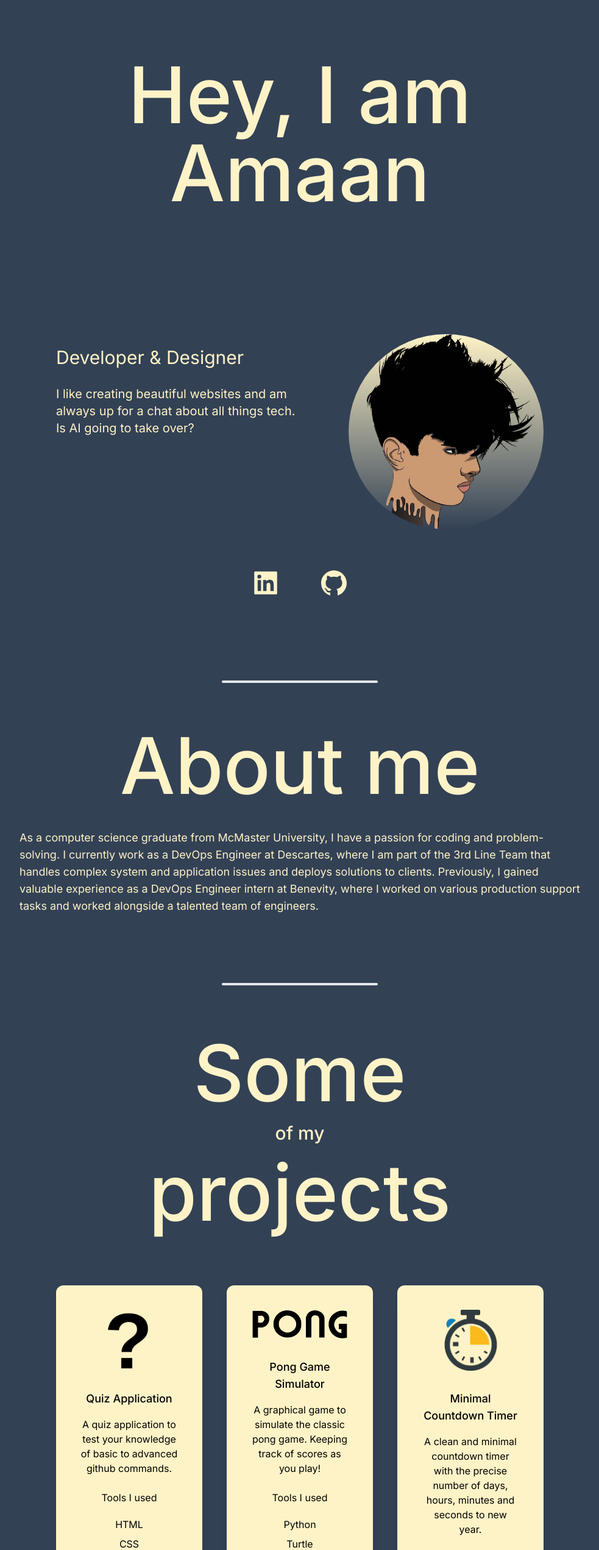
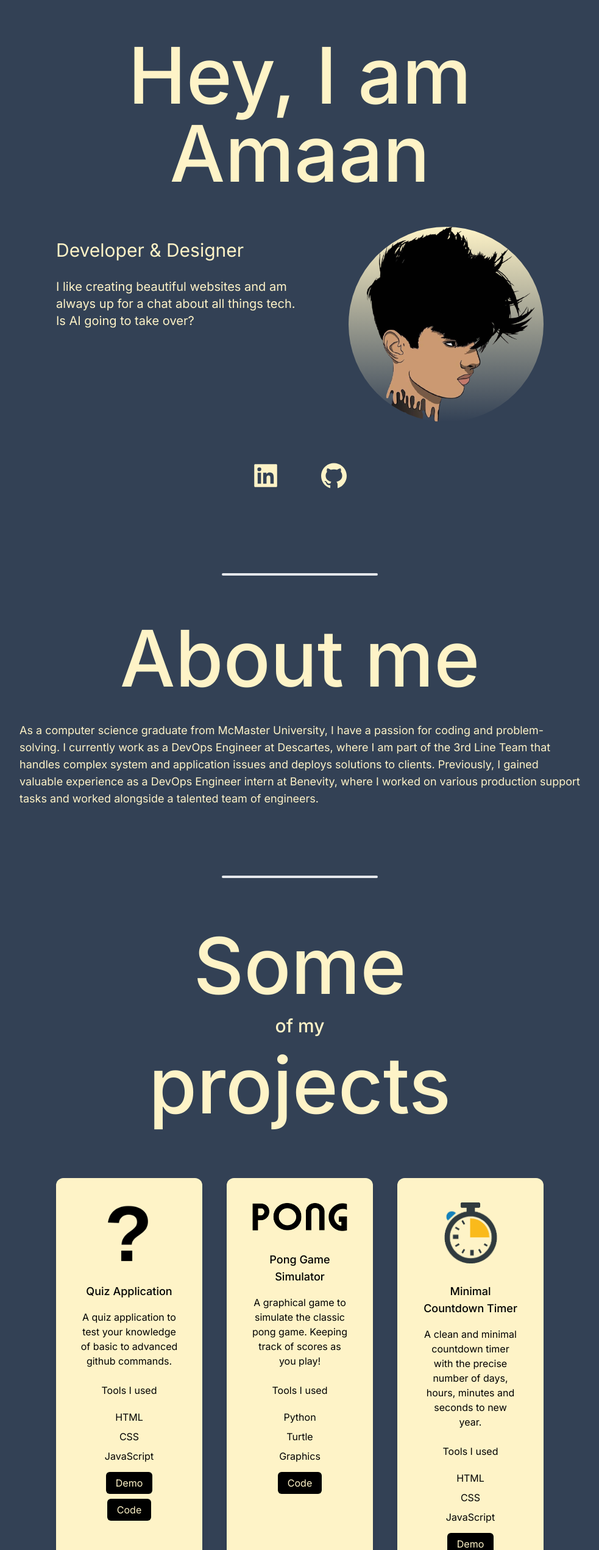
Before and after one commit to khana251/Portfolio, a Next.js app: page / in a window 1280 px wide. Shown: the top 2542 px of the page at 61% size, without its empty margins (148-1131 px from the left). Built offline with nearby package versions, Linux system fonts and the light colour scheme.

Commit message:
Changed font size to fit laptop screen at 100% zoom

```diff
--- a/app/page.js
+++ b/app/page.js
@@ -22,7 +22,7 @@ export default function Home() {
             initial={{x: '-100vw', opacity: 0}}
             animate={{x: 0, opacity: 1}}
             transition={{type: 'spring', duration: 0.5, bounce: 0.3}}
-            className='pt-20 pb-48'>
+            className='py-12'>
             <h2 className='text-center text-5xl py-2 text-amber-100 font-medium md:text-9xl'>Hey, I am Amaan</h2>
           </motion.div>
           <div className='flex flex-wrap'>
@@ -105,7 +105,7 @@ export default function Home() {
               <p className='text-grey-800 py-1'>HTML</p>
               <p className='text-grey-800 py-1'>CSS</p>
               <p className='text-grey-800 py-1'>JavaScript</p>
-              <motion.ul className='px-4 py-4 flex flex-wrap justify-center gap-5 md:gap-20'>
+              <motion.ul className='px-4 py-4 flex flex-wrap justify-center gap-5 md:gap-18 align-bottom'>
                 <motion.li whileHover={{ scale: 1.2 }}>
                   <a className='bg-black px-4 py-2 text-amber-100 rounded-md' href='https://khana251.github.io/quiz-app/'>Demo</a>
                 </motion.li>
@@ -140,7 +140,7 @@ export default function Home() {
               <p className='text-grey-800 py-1'>HTML</p>
               <p className='text-grey-800 py-1'>CSS</p>
               <p className='text-grey-800 py-1'>JavaScript</p>
-              <motion.ul className='px-4 py-4 flex flex-wrap justify-center gap-5 md:gap-20'>
+              <motion.ul className='px-4 py-4 flex flex-wrap justify-center gap-5 md:gap-18'>
                 <motion.li whileHover={{ scale: 1.2 }}>
                   <a className='bg-black px-4 py-2 text-amber-100 rounded-md' href='https://khana251.github.io/Minimal-Countdown-Timer/'>Demo</a>
                 </motion.li>
```
